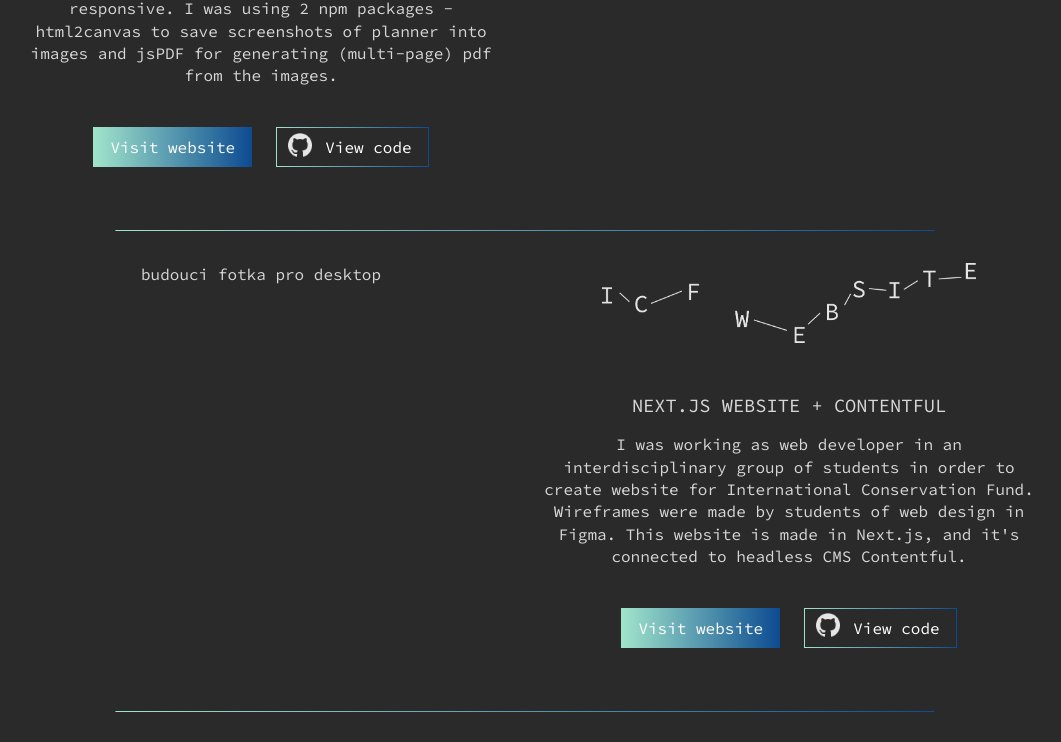
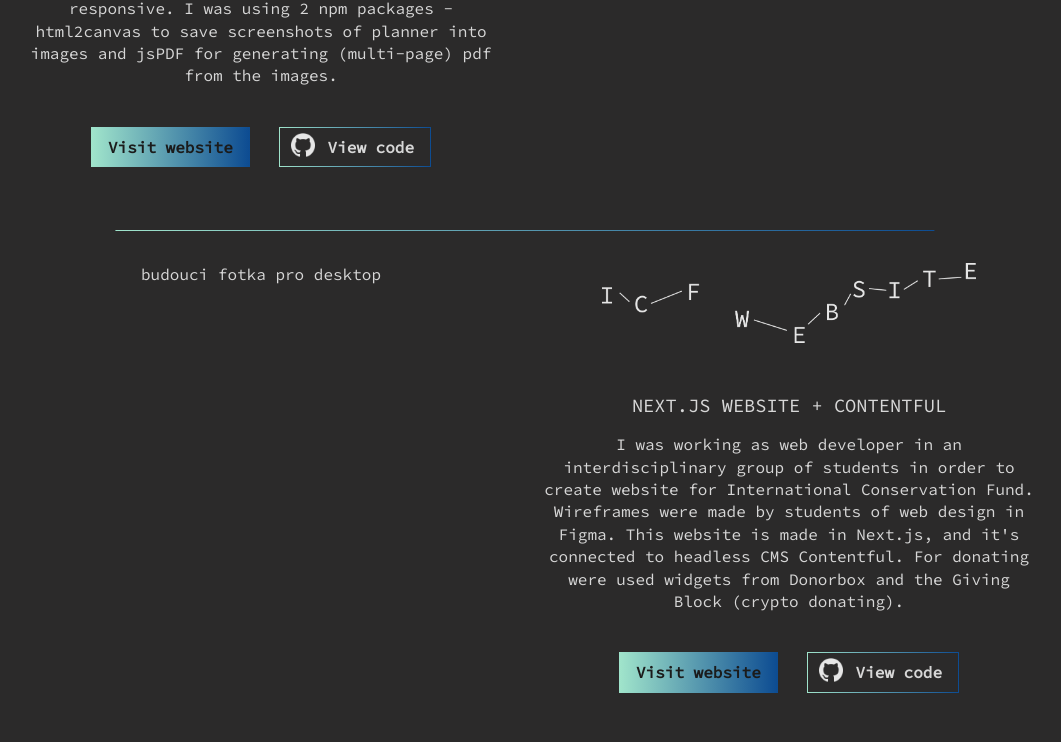
Before and after one commit to havoriskova/portfolio, a React (Create React App) app in the folder 01-portfolio/: page /projects in a window 1280 px wide. Shown: the part 557-1299 px from the top of the page, without its empty margins (115-1176 px from the left). Built offline with nearby package versions, Linux system fonts and the light colour scheme; the HTML template or start-up script is replaced by a standard one.

Commit message:
small css changes

```diff
--- a/01-portfolio/src/App.css
+++ b/01-portfolio/src/App.css
@@ -17,7 +17,7 @@
     --light-color: #F2D388;
     --light-color-filter-from-black: invert(87%) sepia(40%) saturate(484%) hue-rotate(338deg) brightness(99%) contrast(91%);
       /*tohle upravovat v zavislosti na light-color*/
-    --lightest-color: #A7D2CB;
+    --lightest-color: #FFF7D2;
 }
 
 .pastel-cold-theme {
--- a/01-portfolio/src/App.js
+++ b/01-portfolio/src/App.js
@@ -59,7 +59,7 @@ class App extends Component {
             </Routes>
           </main>
 
-          <aside><p>aside</p></aside>
+          {/* <aside><p>aside</p></aside> */}
 
           <footer>
             <Footer />
--- a/01-portfolio/src/components/Contact.css
+++ b/01-portfolio/src/components/Contact.css
@@ -31,10 +31,12 @@ form input[type='search']:focus {
 form button {
     border: none;
     background: linear-gradient(to left, var(--darkest-color), var(--light-color));
-    color: inherit;
+    /* color: inherit; */
     padding: .7rem;
     margin: .3rem 0;
     cursor: pointer;
+    color: var(--primary-color);
+    font-weight: 600;
 }
 
 form button:hover {
--- a/01-portfolio/src/components/Footer.js
+++ b/01-portfolio/src/components/Footer.js
@@ -18,7 +18,7 @@ const Footer = (props) => {
                 <img alt="robots" src={robots} />
             </div>
             <div className="hr"></div>
-            <div className='footerCredits'>This webpage was coded by <a href="https://www.linkedin.com/in/hanavoriskova/?locale=en_US" rel="noreferrer" target='_blank'>Hana Voriskova</a> | 2023
+            <div className='footerCredits'>&#169; 2023 | Coded by <a href="https://www.linkedin.com/in/hanavoriskova/?locale=en_US" rel="noreferrer" target='_blank'>Hana Voriskova</a>
             </div>
             <div className="socials">
                 <div><a href="https://www.linkedin.com/in/hanavoriskova/?locale=en_US" rel="noreferrer" target='_blank'><img className='socials-img' alt='logo of linkedin' src={logoLinkedin}/></a></div>
--- a/01-portfolio/src/components/Projects.css
+++ b/01-portfolio/src/components/Projects.css
@@ -35,15 +35,19 @@
     border-image-slice: 1;
     border-image-source: linear-gradient(to left, var(--darkest-color), var(--light-color));
     display: inline-block;
-    padding: .5rem .6rem;
+    padding: .5rem .3rem;
     margin: 2rem 0 1rem;
     position: relative;
+    color: var(--primary-color);
+    font-weight: 600;
+
 }
 
 .projectsLink:nth-of-type(2n) {
     padding-left: 3rem;
     margin-left: .5rem;
     background: transparent;
+    color: var(--text-color);
 }
 
 .projectsLink:hover {
@@ -69,6 +73,15 @@
  display: none;
 }
 
+@media (min-width: 330px) {
+    .projectsLink {
+        padding: .5rem .6rem;
+    }
+
+    .projectsLink:nth-of-type(2n) {
+        margin-left: .8rem;
+    }
+}
 
 @media (min-width: 1000px) {
 
--- a/01-portfolio/src/components/projects/CSSChallenge.js
+++ b/01-portfolio/src/components/projects/CSSChallenge.js
@@ -26,7 +26,7 @@ const CSSChallenge = (props) => {
                 {/*img printscreenu pro scroll */}
                <p>budouci fotka pro desktop</p> {/* img optimalizovane pro pc */}
             </div>
-            <div className="projects-hr"></div>
+            {/* <div className="projects-hr"></div> */}
         </div>
     )
 };
--- a/01-portfolio/src/components/projects/Icf.js
+++ b/01-portfolio/src/components/projects/Icf.js
@@ -17,7 +17,10 @@ const Icf = (props) => {
                 <p>budouci fotka pro telefony</p>{/* <img alt='printscreen of page' src={}/> tady bude fotka optimalizovana pro telefon */}
             </div>
 
-            <p>I was working as web developer in an interdisciplinary group of students in order to create website for International Conservation Fund. Wireframes were made by students of web design in Figma. This website is made in Next.js, and it's connected to headless CMS Contentful.</p>
+            <p>I was working as web developer in an interdisciplinary group of students in order to create website for International Conservation Fund.
+                Wireframes were made by students of web design in Figma.
+                This website is made in Next.js, and it's connected to headless CMS Contentful.
+                For donating were used widgets from Donorbox and the Giving Block (crypto donating).</p>
 
                 <a className='projectsLink' href='https://icf-website-havoriskova.vercel.app/' target='_blank' rel='noreferrer'>Visit website</a>
                 <a className='projectsLink' href='https://github.com/havoriskova/icf-website' target='_blank' rel='noreferrer'><img className='projectsGithubLogo' src={githubLogo} alt='github logo'/>View code</a>
```
